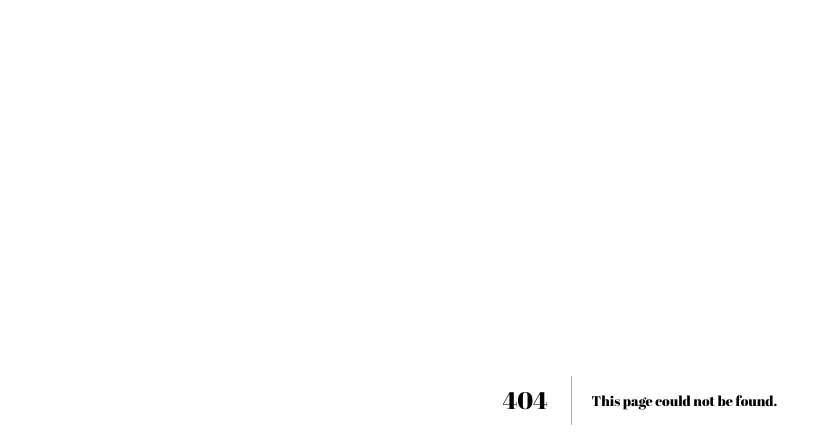
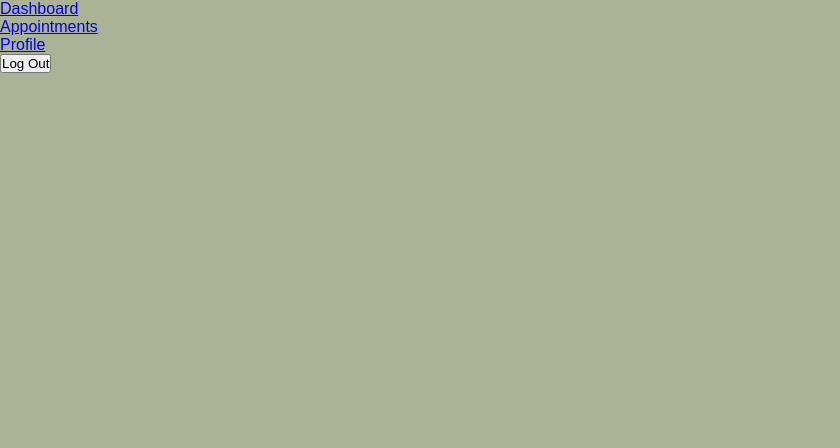
Before and after one commit to alejo2198/bark-and-lens-client, a Next.js app: page /user/dashboard in a window 1280 px wide. Before the commit this address had no page. Shown: the top 448 px of the page, without its empty margins (0-840 px from the left). Built offline with nearby package versions, Linux system fonts and the light colour scheme; a web font is replaced by a local one.

Commit message:
secure api data in env file

```diff
--- /dev/null
+++ b/app/components/SideNav/SideNav.jsx
@@ -0,0 +1,24 @@
+import Button from '../UI/Button/Button';
+import styles from'./Sidenav.module.scss';
+import Link from 'next/link';
+
+const SideNav = () => {
+
+    return(
+        <nav className={styles.nav}>
+            <ul className={styles['nav__links']}>
+                <li className={styles['nav__link-container']}>
+                    <Link href="/user/dashboard" className={styles['nav__link-container']}>Dashboard</Link>
+                </li>
+                <li className={styles['nav__link-container']}>
+                    <Link href="/user/book" className={styles['nav__link-container']}>Appointments</Link>
+                </li>
+                <li className={styles['nav__link-container']}>
+                    <Link href="/user/profile" className={styles['nav__link-container']}>Profile</Link>
+                </li>
+                <Button variant='logout' text="Log Out"/>
+            </ul>
+        </nav>
+    )
+}
+export default SideNav
--- /dev/null
+++ b/app/components/SideNav/Sidenav.module.scss
@@ -0,0 +1,5 @@
+@use '../../styles/variables' as *;
+
+.nav{
+
+}
--- /dev/null
+++ b/app/user/dashboard/page.js
@@ -0,0 +1,11 @@
+import SideNav from "@/app/components/SideNav/SideNav"
+import styles from './Dashboard.module.scss'
+
+const Dashboard = () => {
+    return (
+        <main className={styles.main}>
+            <SideNav/>
+        </main>
+    )
+}
+export default Dashboard
```
Also changed, not shown: app/page.js (+8 -9 lines), app/user/dashboard/Dashboard.module.scss (added), 1 other file (tests, documents, lock files or other folders).
